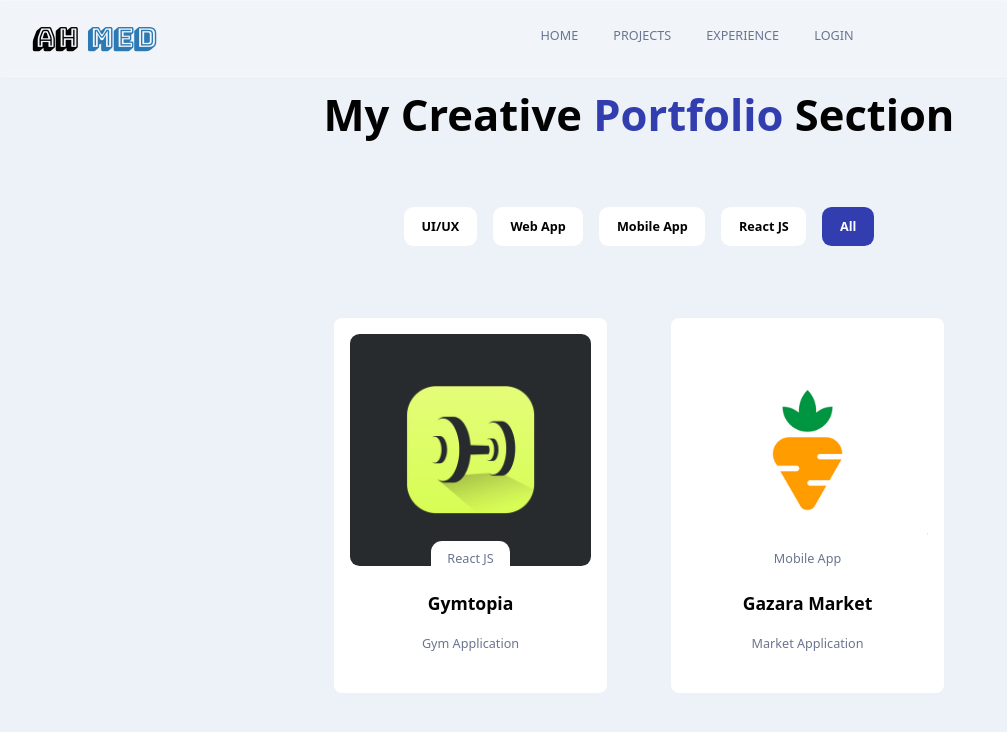
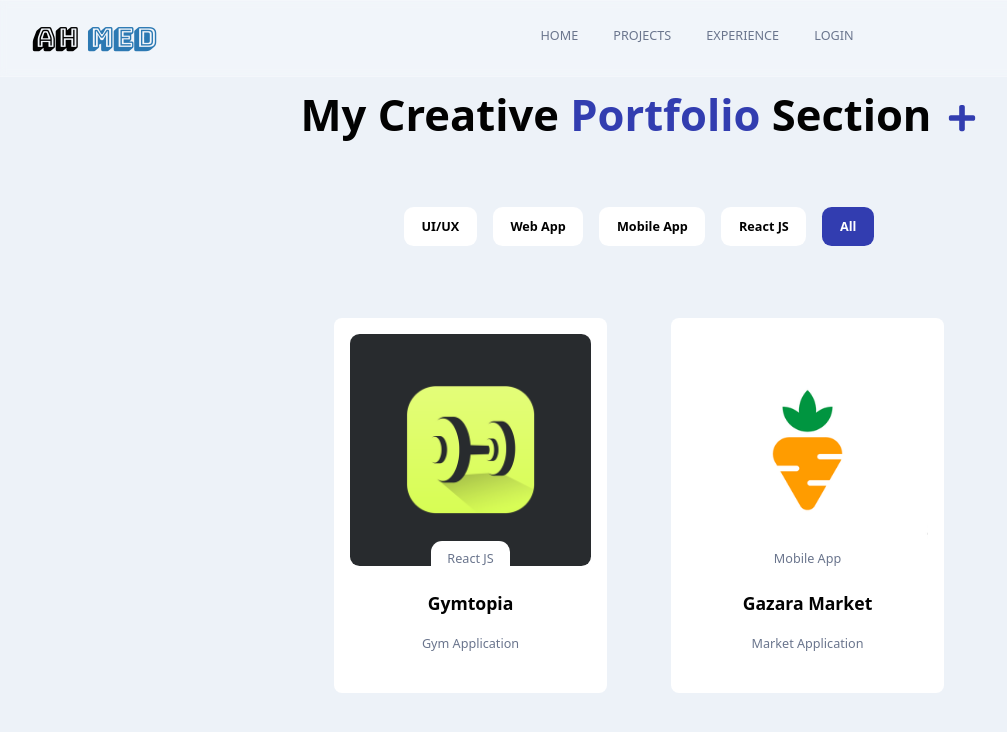
Before and after one commit to ahmedhosam283843/Customizable-Portfolio, a React (Create React App) app in the folder frontend/: page /projects in a window 1280 px wide. Shown: the top 732 px of the page, without its empty margins (1-1008 px from the left). Built offline with nearby package versions, Linux system fonts and the light colour scheme.

Commit message:
feat: add projects page plus icon

```diff
--- a/frontend/src/pages/Projects/Projects.jsx
+++ b/frontend/src/pages/Projects/Projects.jsx
@@ -1,7 +1,7 @@
 import React, { useState, useEffect } from "react";
 import { motion } from "framer-motion";
 import { AiFillEye, AiFillGithub } from "react-icons/ai";
-
+import { FaPlus} from "react-icons/fa";
 import "./Projects.scss";
 import { images } from "../../constants";
 
@@ -52,7 +52,9 @@
     <div className="app-projects">
       <h2 className="header-text">
         My Creative <span>Portfolio</span> Section
+      <FaPlus onClick={() => alert("Hello")} />
       </h2>
+
 
       <div className="app-projects-filter">
         {["UI/UX", "Web App", "Mobile App", "React JS", "All"].map(
--- a/frontend/src/pages/Projects/Projects.scss
+++ b/frontend/src/pages/Projects/Projects.scss
@@ -7,6 +7,15 @@
   flex-direction: column;
   flex: 1;
   height: 100vh;
+
+  svg {
+
+    width: 30px;
+    height: 30px;
+    color: $secondaryColor;
+    margin-left: 1rem;
+    margin-bottom: 0.2rem;
+  }
 }
 
 .app-projects-filter {
```
